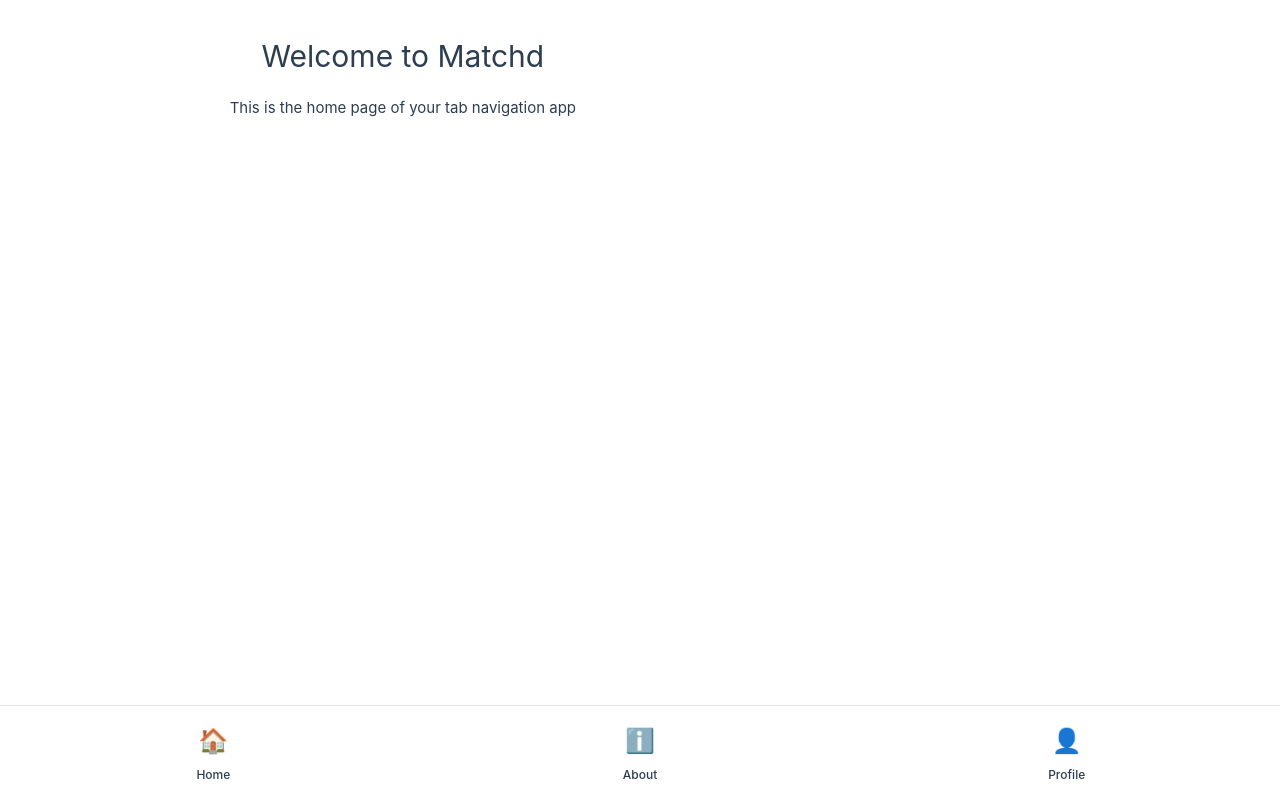
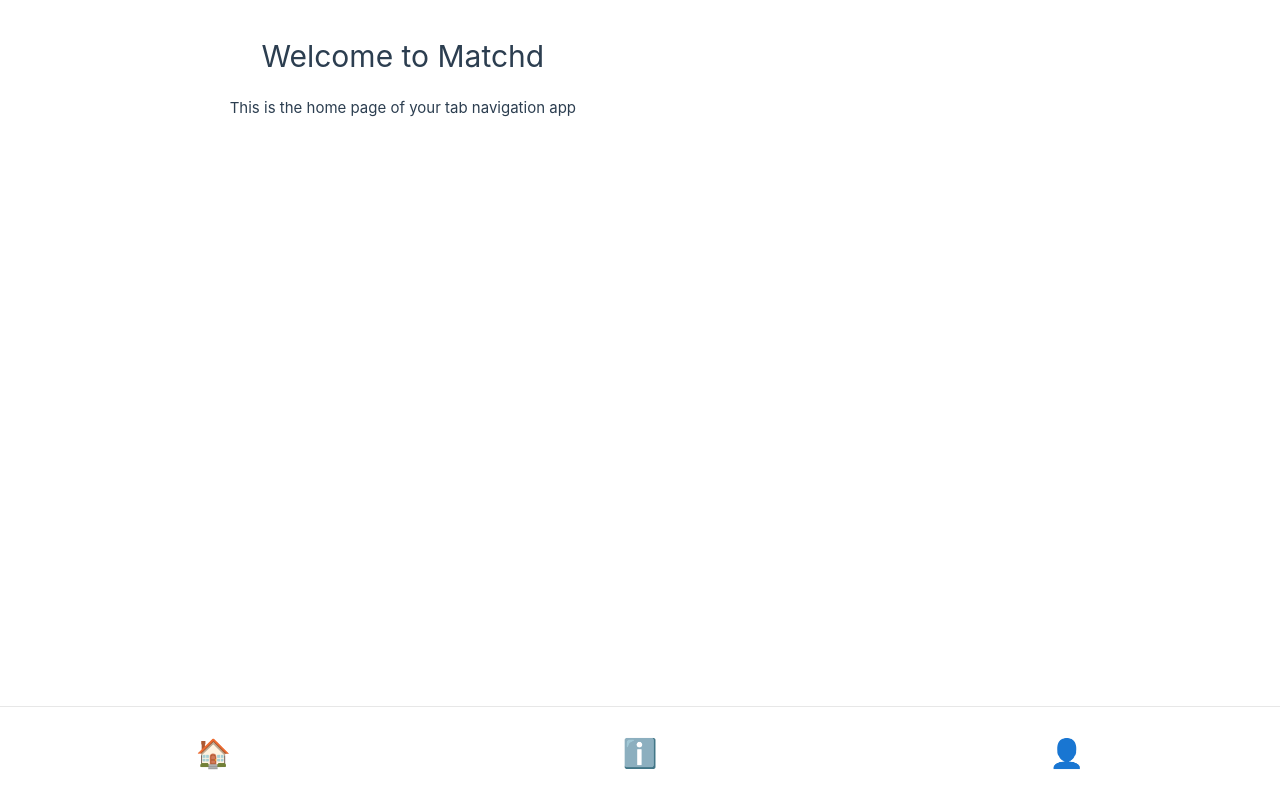
Before and after one commit to limeiralucas/matchd, a Vue app: page / in a window 1280 px wide. Built offline with nearby package versions, Linux system fonts and the light colour scheme; the HTML template or start-up script is replaced by a standard one.

Commit message:
feat: remove labels from tabs

```diff
--- a/src/components/BottomTabNavigation.vue
+++ b/src/components/BottomTabNavigation.vue
@@ -2,15 +2,12 @@
   <nav class="bottom-tabs">
     <RouterLink to="/" class="tab-item" active-class="active">
       <div class="tab-icon">🏠</div>
-      <span class="tab-label">Home</span>
     </RouterLink>
     <RouterLink to="/about" class="tab-item" active-class="active">
       <div class="tab-icon">ℹ️</div>
-      <span class="tab-label">About</span>
     </RouterLink>
     <RouterLink to="/profile" class="tab-item" active-class="active">
       <div class="tab-icon">👤</div>
-      <span class="tab-label">Profile</span>
     </RouterLink>
   </nav>
 </template>
@@ -35,9 +32,9 @@ import { RouterLink } from 'vue-router';
 .tab-item {
   flex: 1;
   display: flex;
-  flex-direction: column;
   align-items: center;
-  padding: 0.5rem;
+  justify-content: center;
+  padding: 1rem;
   text-decoration: none;
   color: var(--color-text-mute);
   transition: color 0.3s ease;
@@ -52,12 +49,6 @@ import { RouterLink } from 'vue-router';
 }
 
 .tab-icon {
-  font-size: 1.5rem;
-  margin-bottom: 0.25rem;
-}
-
-.tab-label {
-  font-size: 0.75rem;
-  font-weight: 500;
+  font-size: 1.75rem;
 }
 </style>
```
Also changed, not shown: 1 other file (tests, documents, lock files or other folders).
